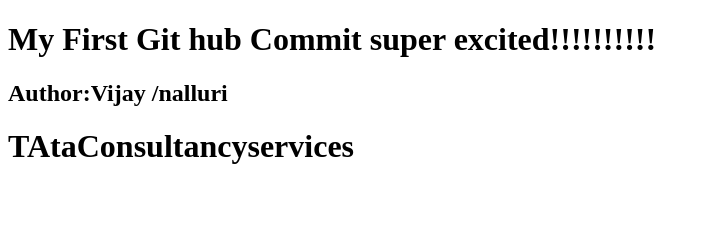
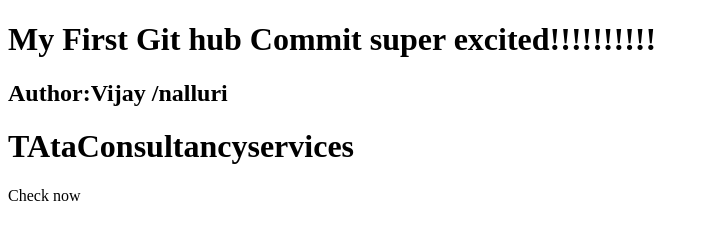
Before and after one commit to vijaynalluri/My_First_Git_Project, a plain HTML site: page index.html in a window 1280 px wide. Shown: the whole page, without its empty margins (0-709 px from the left). Drawn offline with Linux system fonts and the light colour scheme.

Commit message:
Added paragraph tag

```diff
--- a/index.html
+++ b/index.html
@@ -9,5 +9,6 @@
     <h1>My First Git hub Commit super excited!!!!!!!!!!</h1>
     <h2>Author:Vijay /nalluri</h2>
     <h1>TAtaConsultancyservices</h1>
+    <p>Check now</p>
 </body>
 </html>
```
